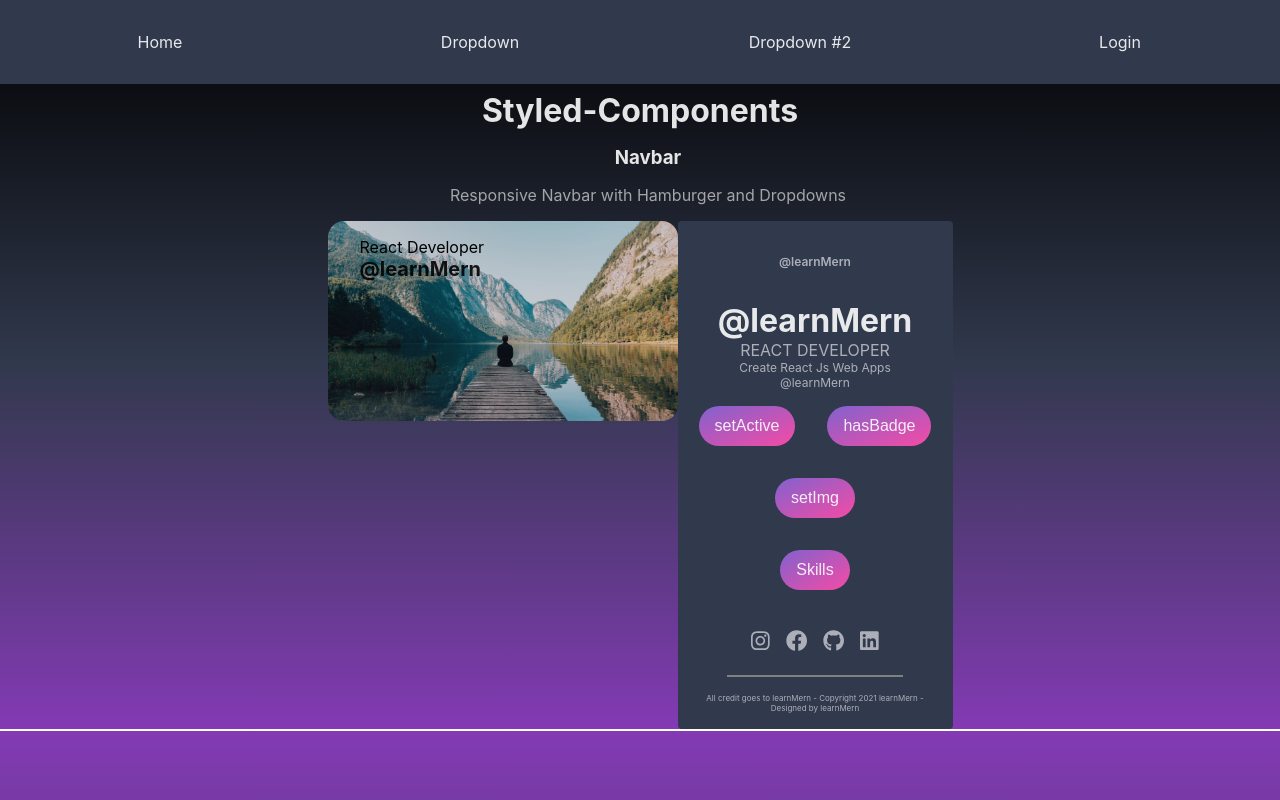
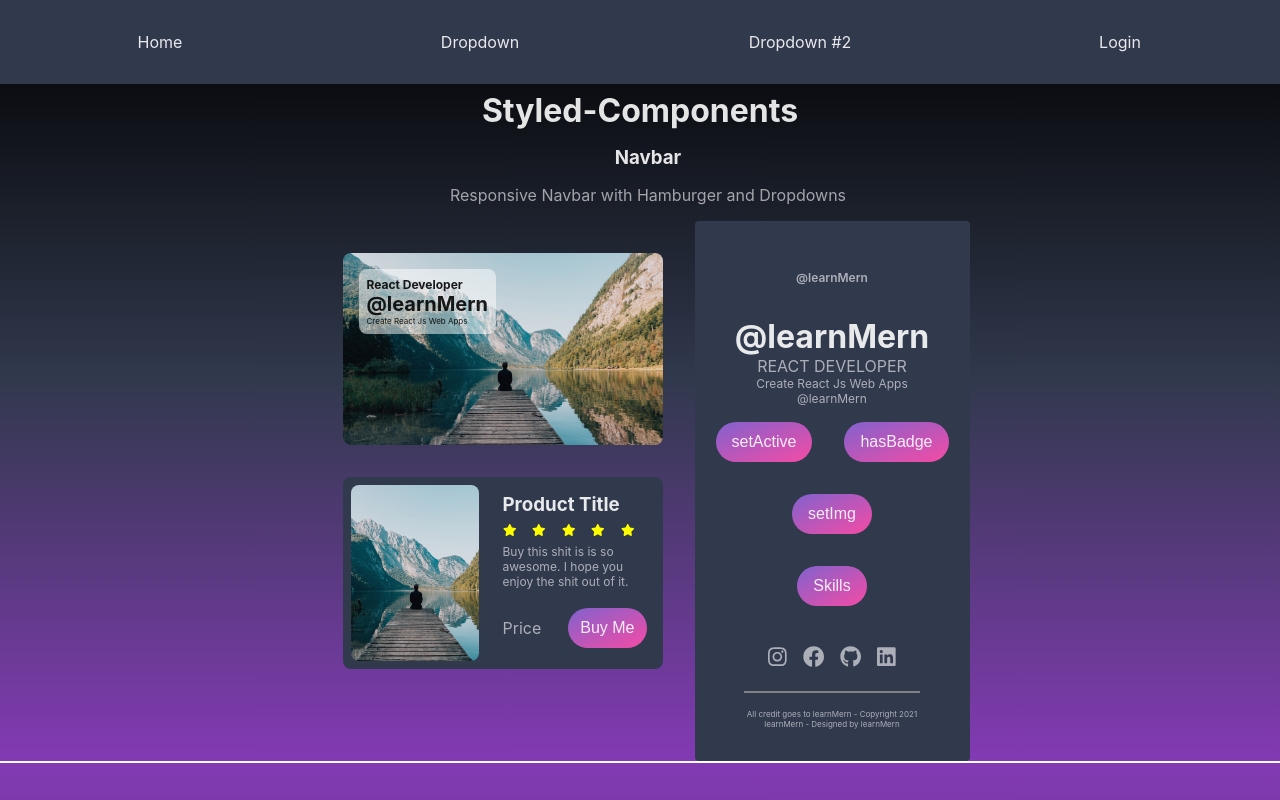
Before and after one commit to robyoung75/Styled-Component-Library, a React (Create React App) app: page / in a window 1280 px wide. Shown: the top 800 px of the page. Built offline with nearby package versions, Linux system fonts and the light colour scheme.

Commit message:
product card initial commit styles

```diff
--- a/src/Components/App.js
+++ b/src/Components/App.js
@@ -8,8 +8,7 @@ import "../Components/App.css";
 import Navbar from "./Library/Navbar/Navbar";
 import ProfileCard from "./ProfileCard";
 import Login from "./Login";
-import BgCard from './BgCard'
-
+import BgCard from "./Library/BgCard/BgCard";
 
 //Styled Components Imports
 import {
@@ -21,7 +20,7 @@ import {
 
 // images
 import brighton from "../Assets/Images/brighton.jpg";
-import zen from '../Assets/Images/Zen.jpg';
+import zen from "../Assets/Images/Zen.jpg";
 
 // eventHandler fucntions
 import {
@@ -29,6 +28,7 @@ import {
   handleCancel,
   handleSubmitUser,
 } from "../Assets/eventHandlers/eventHandlers";
+import ProductCard from "./Library/ProductCard/ProductCard";
 
 // App
 function App() {
@@ -52,7 +52,7 @@ function App() {
   const [skillsActive, setSkillsActive] = useState(false);
   const [hasImg, setHasImg] = useState(false);
 
-  const [bgCardImg, setbgCardImg] = useState(zen)
+  const [bgCardImg, setbgCardImg] = useState(zen);
 
   return (
     <StyledWrapper>
@@ -85,12 +85,29 @@ function App() {
         </StyledP>
 
         <StyledWrapper isFlex justifyContent="center">
-
-
-
-          <BgCard src={zen}></BgCard>
-
-
+          <StyledWrapper
+            padding="1rem"
+            isFlex
+            flexDirection="column"
+            alignItems="center"
+            justifyContent="center"
+          >
+            {" "}
+            <StyledWrapper margin="1rem">
+              {" "}
+              <BgCard src={zen}></BgCard>
+            </StyledWrapper>
+            <StyledWrapper margin="1rem">
+              {" "}
+              <ProductCard src={zen}></ProductCard>
+              <StyledP color="rgba(255,255,255,.6)">
+                {userData.userName}
+              </StyledP>
+              <StyledP color="rgba(255,255,255,.6)">
+                {userData.password}
+              </StyledP>
+            </StyledWrapper>
+          </StyledWrapper>
 
           <ProfileCard
             userData={userData}
@@ -106,7 +123,6 @@ function App() {
             setHasImg={setHasImg}
             src={userData.userImage}
           ></ProfileCard>
-
         </StyledWrapper>
       </StyledWrapper>
 
@@ -114,11 +130,7 @@ function App() {
         height="1000px"
         background="linear-gradient(180deg, rgba(131,58,180,1) 0%, rgba(49,57,77,1) 50%, rgba(0,0,0,1) 100%)"
         opacity={modalActive ? 0.4 : null}
-      >
-        {" "}
-        <StyledP color="rgba(255,255,255,.6)">{userData.userName}</StyledP>
-        <StyledP color="rgba(255,255,255,.6)">{userData.password}</StyledP>
-      </StyledWrapper>
+      ></StyledWrapper>
 
       <StyledWrapper
         position="fixed"
--- a/src/Components/BgCard.js
+++ /dev/null
@@ -1,33 +0,0 @@
-import React from "react";
-
-import {
-  StyledWrapper,
-  StyledImage,
-  StyledP,
-  Title,
-  SubTitle,
-} from "./Library/ComponentStyles/ComponentStyles";
-
-function BgCard({ src }) {
-  return (
-    <StyledWrapper
-      className="bgCard"
-      width="350px"
-      height="200px"
-      isFlex
-      position="relative"
-    >
-      <StyledImage src={src}></StyledImage>
-      <StyledWrapper position="absolute" left="2rem" top="1rem">
-        <subTitle color="rgba(0,0,0, .89)" fontSize="1rem">
-          React Developer
-        </subTitle>
-        <Title color="rgba(0,0,0, .89)" fontSize="1.25rem">
-          @learnMern
-        </Title>
-      </StyledWrapper>
-    </StyledWrapper>
-  );
-}
-
-export default BgCard;
--- /dev/null
+++ b/src/Components/Library/BgCard/BgCard.js
@@ -0,0 +1,72 @@
+import React from "react";
+
+import {
+  StyledWrapper,
+  StyledImage,
+  StyledP,
+  Title,
+  SubTitle,
+} from "../ComponentStyles/ComponentStyles";
+
+function BgCard({
+  src,
+  width,
+  height,
+  color,
+  fontTitle,
+  fontSubTitle,
+  fontBody,
+  borderRadius,
+  title,
+  subTitle,
+  body,
+}) {
+  return (
+    <StyledWrapper
+      className="bgCard"
+      width={width}
+      height={height}
+      isFlex
+      position="relative"
+    >
+      <StyledImage
+        src={src}
+        alt="Background"
+        borderRadius={borderRadius}
+      ></StyledImage>
+      <StyledWrapper
+        position="absolute"
+        left="1rem"
+        top="1rem"
+        background="rgba(255,255,255,.5)"
+        padding=".5rem"
+        borderRadius={borderRadius}
+      >
+        <SubTitle color={color} fontSize={fontSubTitle}>
+          {subTitle}
+        </SubTitle>
+        <Title color={color} fontSize={fontTitle}>
+          {title}
+        </Title>
+        <StyledP color={color} fontSize={fontBody}>
+          {body}
+        </StyledP>
+      </StyledWrapper>
+    </StyledWrapper>
+  );
+}
+
+BgCard.defaultProps = {
+  width: "20rem",
+  height: "12rem",
+  color: "rgba(0,0,0, .89)",
+  fontTitle: "1.25rem",
+  fontSubTitle: ".75rem",
+  fontBody: ".5rem",
+  borderRadius: ".5rem",
+  title: "@learnMern",
+  subTitle: "React Developer",
+  body: "Create React Js Web Apps",
+};
+
+export default BgCard;
--- a/src/Components/Library/Button/ButtonStyles.js
+++ b/src/Components/Library/Button/ButtonStyles.js
@@ -1,22 +1,18 @@
 import styled, { css } from "styled-components";
-import {sharedStyles} from '../ComponentStyles/ComponentStyles'
+import { sharedStyles } from "../ComponentStyles/ComponentStyles";
 // Styled Button rendered by > App > Modal
 const StyledButton = styled.button`
   ${sharedStyles};
-
-
-
 
   &:hover {
     cursor: pointer;
     border: solid 1px #da59b1;
 
-    color: ${props => props.hoverColor};
-    background: rgba(255,255,255,.89);
-
+    color: ${(props) => props.hoverColor};
+    background: rgba(255, 255, 255, 0.89);
 
     box-shadow: 0 3px 6px rgba(0, 0, 0, 0.16), 0 3px 6px rgba(0, 0, 0, 0.16);
-  };
+  }
 `;
 
 export { StyledButton };
--- a/src/Components/Library/ComponentStyles/ComponentStyles.js
+++ b/src/Components/Library/ComponentStyles/ComponentStyles.js
@@ -45,6 +45,7 @@ const sharedStyles = css`
   right: ${(props) => props.right};
   left: ${(props) => props.left};
   top: ${(props) => props.top};
+  bottom: ${(props) => props.bottom}
   padding: ${(props) => props.padding};
   border-radius: ${(props) => props.borderRadius};
   border: ${(props) => props.border};
@@ -91,13 +92,12 @@ const StyledLabel = styled.label`
 `;
 
 const StyledImage = styled.img`
-
   position: relative;
   width: 100%;
   height: 100%;
-  border-radius: 1rem;
+  border-radius: ${(props) => props.borderRadius};
   object-fit: cover;
-  opacity: .8
+  opacity: 0.89;
 `;
 
 export {
--- /dev/null
+++ b/src/Components/Library/ProductCard/ProductCard.js
@@ -0,0 +1,106 @@
+import React from "react";
+import Button from "../Button/Button";
+import SocialIcon from "../SocialIcon/SocialIcon";
+import {
+  StyledWrapper,
+  StyledImage,
+  StyledP,
+  Title,
+  SubTitle,
+} from "../ComponentStyles/ComponentStyles";
+
+function ProductCard({
+  src,
+  width,
+  height,
+  color,
+  fontTitle,
+  fontSubTitle,
+  fontBody,
+  borderRadius,
+  title,
+  subTitle,
+  body,
+}) {
+  return (
+    <StyledWrapper
+      className="productCard"
+      isFlex
+      background="#31394d"
+      width="20rem"
+      height="12rem"
+      position="relative"
+      padding=".5rem"
+      justifyContent="space-between"
+      borderRadius="0.5rem"
+    >
+      <StyledWrapper
+        isFlex
+        width="60%"
+        // background="yellow"
+        // padding=".5rem"
+        height="100%"
+        width="80%"
+        borderRadius=".5rem"
+      >
+        <StyledImage src={src} borderRadius=".5rem"></StyledImage>
+      </StyledWrapper>
+      <StyledWrapper
+        isFlex
+        // background="pink"
+        flexDirection="column"
+        height="100%"
+        width="100%"
+        position="relative"
+        right="0px"
+        margin="0 0 0 1rem"
+      >
+        <SubTitle color="rgba(255,255,255,.89)" padding=".5rem 0 0 .5rem">Product Title</SubTitle>
+
+        <StyledWrapper isFlex>
+          {" "}
+          <SocialIcon icon="star" size="xs" color="yellow"></SocialIcon>
+          <SocialIcon icon="star" size="xs" color="yellow"></SocialIcon>
+          <SocialIcon icon="star" size="xs" color="yellow"></SocialIcon>
+          <SocialIcon icon="star" size="xs" color="yellow"></SocialIcon>
+          <SocialIcon icon="star" size="xs" color="yellow"></SocialIcon>
+        </StyledWrapper>
+        <StyledWrapper isFlex padding="0 .5rem">
+          {" "}
+          <StyledP color="rgba(255,255,255,.6)" fontSize=".75rem">
+            Buy this shit is is so awesome. I hope you enjoy the shit out of it.
+          </StyledP>
+        </StyledWrapper>
+
+        <StyledWrapper
+          //   background="grey"
+          isFlex
+          alignItems="center"
+          justifyContent="space-between"
+          position="absolute"
+          top="70%"
+          width="100%"
+        >
+          <StyledP padding=".5rem" color="rgba(255,255,255,.6)">
+            Price
+          </StyledP>
+          <Button isFlex width="auto" padding="0 .75rem" margin="0 .5rem">
+            Buy Me
+          </Button>
+        </StyledWrapper>
+      </StyledWrapper>
+    </StyledWrapper>
+  );
+}
+
+ProductCard.defaultProps = {
+  color: "rgba(0,0,0, .89)",
+  fontTitle: "1.25rem",
+  fontSubTitle: ".75rem",
+  fontBody: ".5rem",
+  borderRadius: ".5rem",
+  title: "@learnMern",
+  subTitle: "React Developer",
+  body: "Create React Js Web Apps",
+};
+export default ProductCard;
--- a/src/Components/Library/SocialIcon/SocialIcon.js
+++ b/src/Components/Library/SocialIcon/SocialIcon.js
@@ -6,7 +6,10 @@ import {
   faGithub,
   faLinkedin,
   faInstagram,
+
 } from "@fortawesome/free-brands-svg-icons";
+
+import { fas, faStar } from "@fortawesome/free-solid-svg-icons";
 import { StyledWrapper } from "../ComponentStyles/ComponentStyles";
 
 function SocialIcon({
@@ -42,6 +45,8 @@ function SocialIcon({
             ? faGithub
             : icon == "linkedin"
             ? faLinkedin
+            : icon =='star'
+            ? faStar
             : null
         }
         color={color}
--- a/src/Components/ProfileCard.js
+++ b/src/Components/ProfileCard.js
@@ -47,7 +47,7 @@ function ProfileCard({
       alignItems="center"
       justifyContent="center"
       margin="3rem, 0"
-      padding="1rem,"
+      padding="1rem"
       background="#31394d"
       borderRadius=".25rem"
       width="275px"
```
